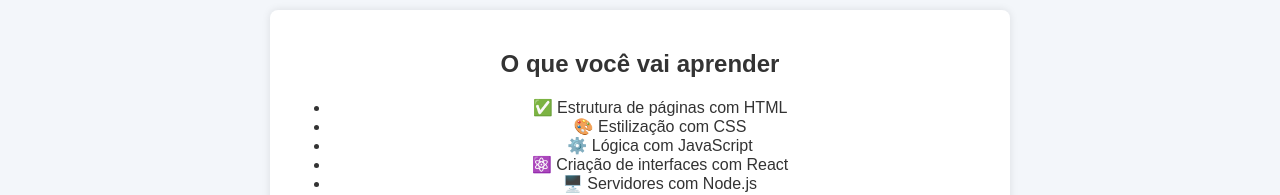
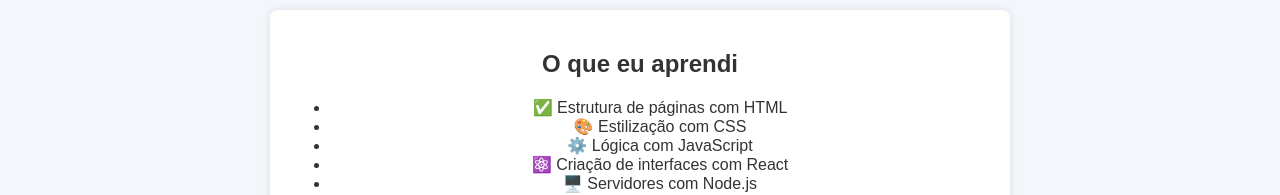
Before and after one commit to Adrians-Franco/websiteexplicativo, a website: page pages/index.html in a window 1280 px wide. Shown: the part 203-398 px from the top of the page. Drawn offline with Linux system fonts and the light colour scheme.

Commit message:
fiz uma atualizaçao

```diff
--- a/pages/index.html
+++ b/pages/index.html
@@ -22,7 +22,7 @@
   </nav>
 
   <main>
-    <h2>O que você vai aprender</h2>
+    <h2>O que eu aprendi</h2>
     <ul>
       <li>✅ Estrutura de páginas com HTML</li>
       <li>🎨 Estilização com CSS</li>
```
